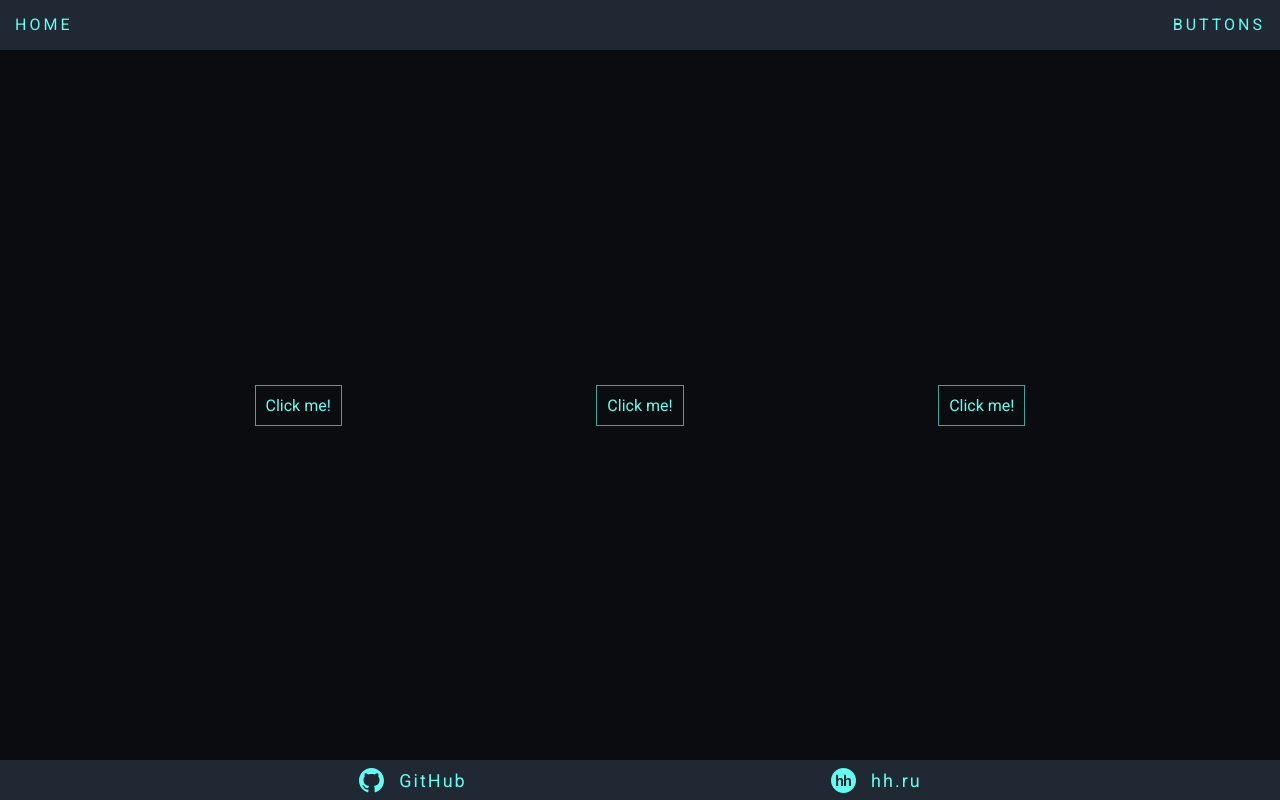
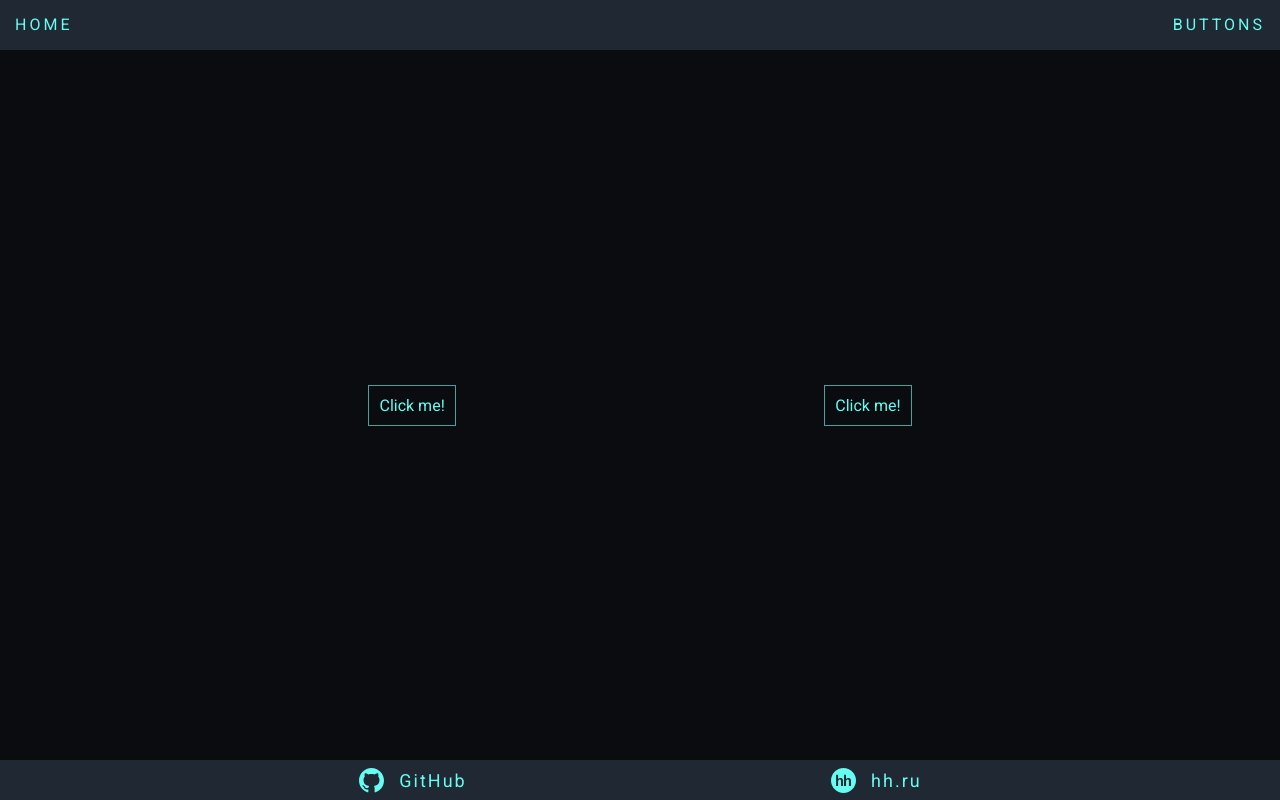
Before and after one commit to kikita13/NextJS, a Next.js app: page /buttons/dropmenu in a window 1280 px wide. Built offline with nearby package versions, Linux system fonts and the light colour scheme.

Commit message:
fix not important

```diff
--- a/pages/buttons/dropmenu.jsx
+++ b/pages/buttons/dropmenu.jsx
@@ -12,7 +12,6 @@ const index = () => {
       <div className={styles.content}>
         <DropDown />
         <DropDown />
-        <DropDown />
       </div>
     </div>
   );
--- a/styles/DropDown/DropDown.module.css
+++ b/styles/DropDown/DropDown.module.css
@@ -8,6 +8,7 @@
 }
 
 .content {
+  position: relative;
   display: flex;
   justify-content: space-evenly;
   width: 100%;
```
